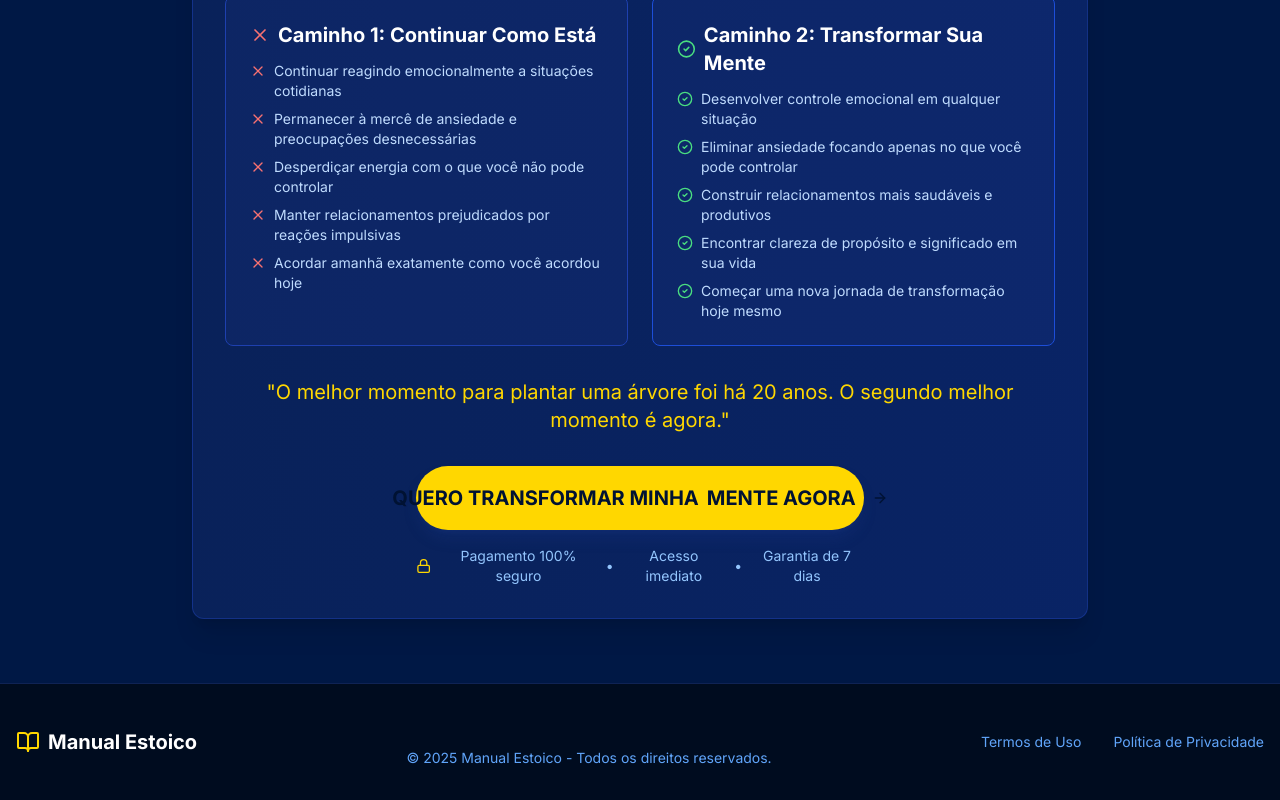
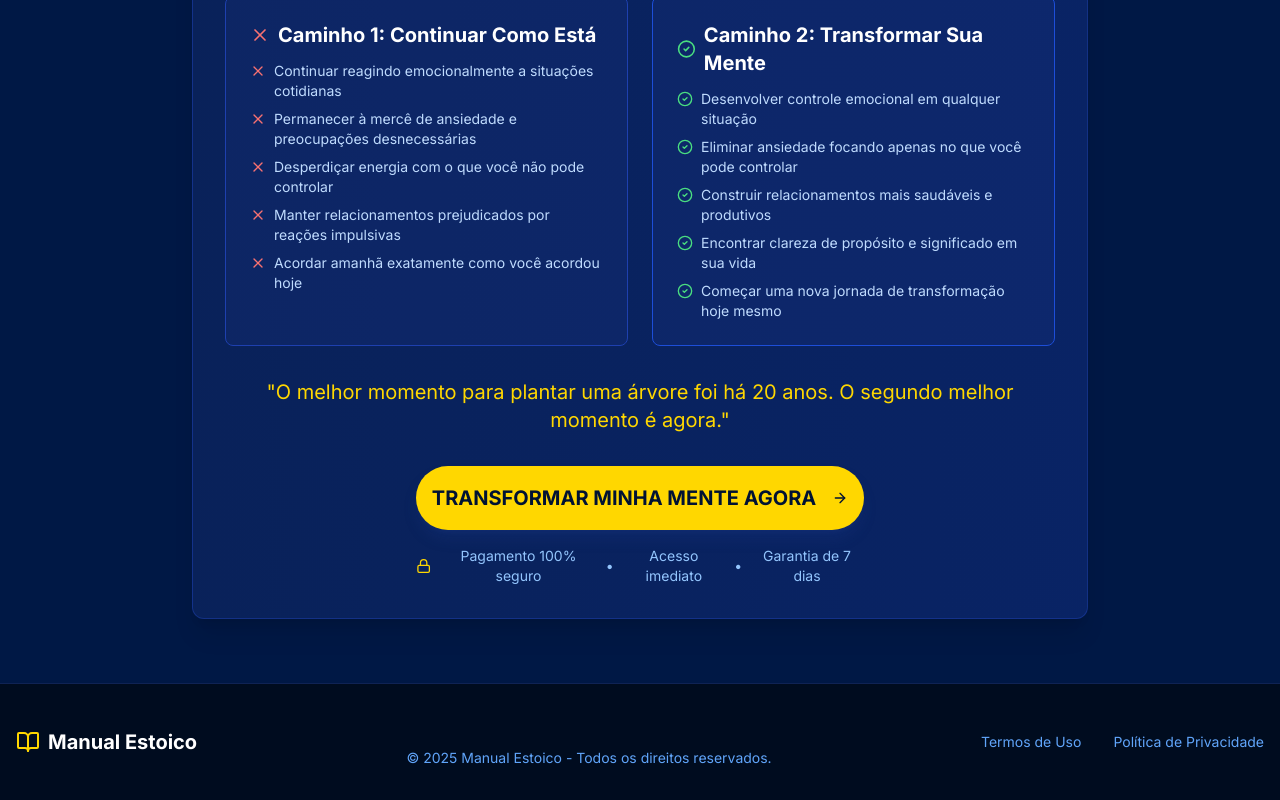
Before and after one commit to Mariaclara728/nuevo, a Next.js app: page / in a window 1280 px wide. Shown: the part 5516-6316 px from the top of the page. Built offline with nearby package versions, Linux system fonts and the light colour scheme.

Commit message:
Update page.tsx

```diff
--- a/app/page.tsx
+++ b/app/page.tsx
@@ -1073,7 +1073,7 @@ export default function Home() {
                 className="w-full bg-[#ffd700] hover:bg-[#e6c200] text-[#001233] text-xl h-16 rounded-full font-bold shadow-lg shadow-blue-900/30 transition-all duration-300 hover:scale-105 mb-4"
                 onClick={() => window.location.href = "https://pay.cakto.com.br/34ajqm9_394962"}
               >
-                QUERO TRANSFORMAR MINHA <span>MENTE AGORA</span>
+                TRANSFORMAR MINHA MENTE AGORA
                 <ArrowRight className="ml-2 h-6 w-6" />
               </Button>
               <div className="flex items-center justify-center gap-2 text-blue-300 text-sm">
```
